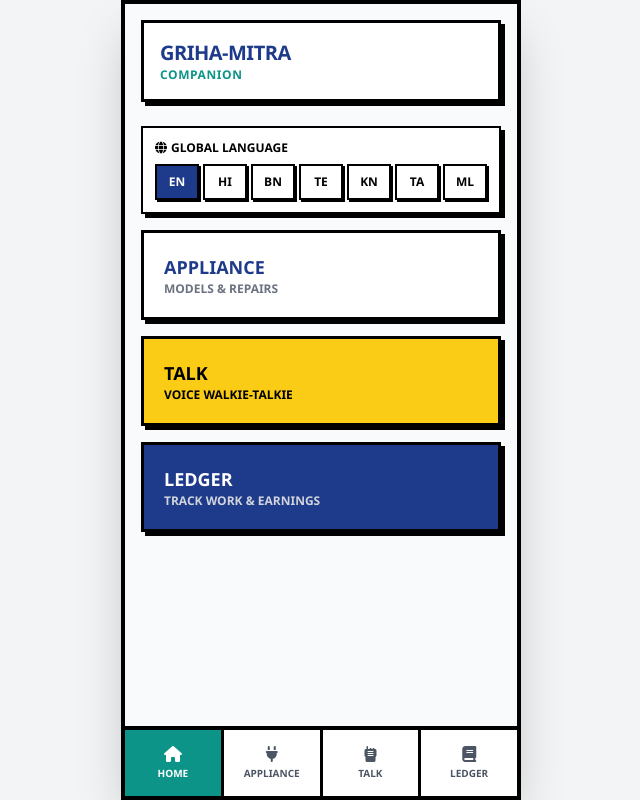
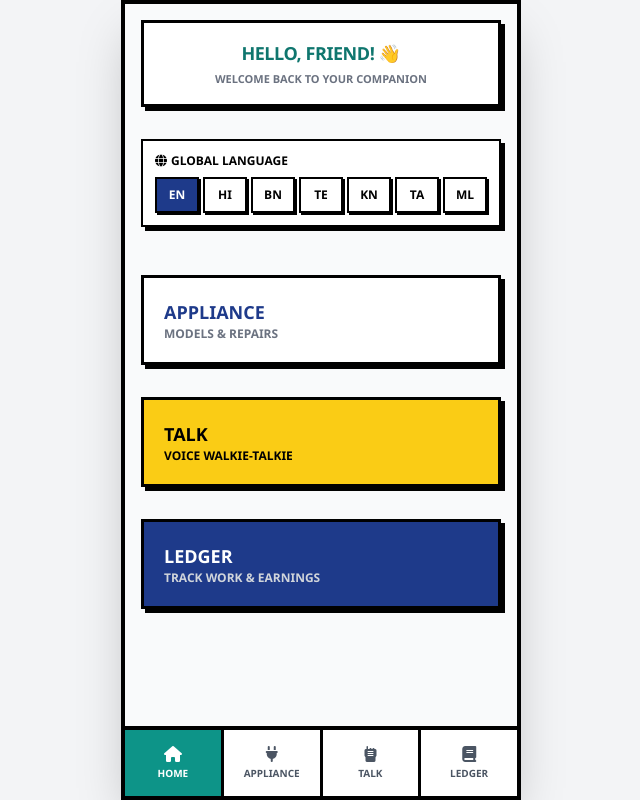
Before and after one commit to Thanishka-K/Grihamitra, a React (Vite) app in the folder frontend/: page / in a window 1280 px wide. Shown: the whole page, without its empty margins (319-959 px from the left). Built offline with nearby package versions, Linux system fonts and the light colour scheme.

Commit message:
updating the homeview with a welcome text

```diff
--- a/frontend/src/views/HomeView.jsx
+++ b/frontend/src/views/HomeView.jsx
@@ -1,11 +1,14 @@
-const HomeView = ({ setActiveTab, lang, setLang, t }) => {
+const HomeView = ({ setActiveTab, lang, setLang, t, userKey }) => {
   return (
-    <div className="block">
-      <div className="brutal-box p-4 flex justify-between items-center mb-6">
-        <div>
-          <h1 className="font-extrabold text-xl text-blue-900 tracking-tight">{t.app_title}</h1>
-          <p className="text-teal-600 text-xs font-bold uppercase tracking-wider">{t.companion}</p>
-        </div>
+    <div className="flex flex-col gap-4 pb-4">
+      {/* Warm Greeting Header Box */}
+      <div className="brutal-box p-4 bg-white text-center">
+        <h1 className="font-black text-lg text-teal-700 tracking-tight uppercase">
+          Hello, {userKey || "Friend"}! 👋
+        </h1>
+        <p className="text-[11px] font-bold text-gray-500 uppercase mt-1">
+          {t.app_subtitle || "Welcome back to your companion"}
+        </p>
       </div>
 
       <div className="brutal-box p-3 border-2 border-black">
```
